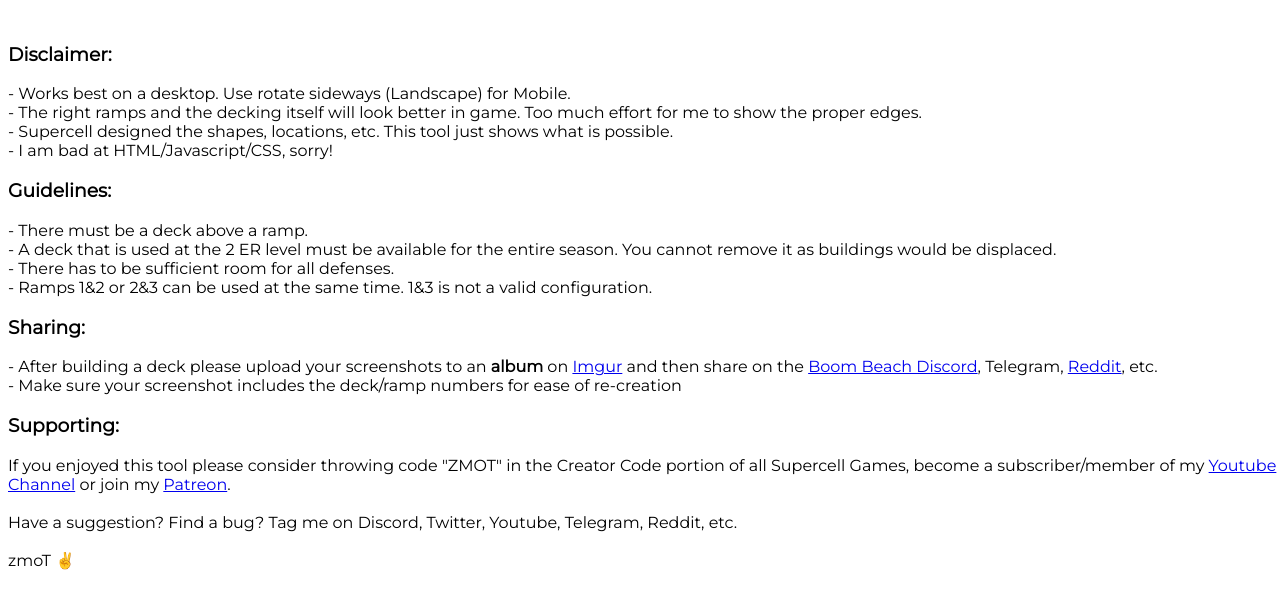
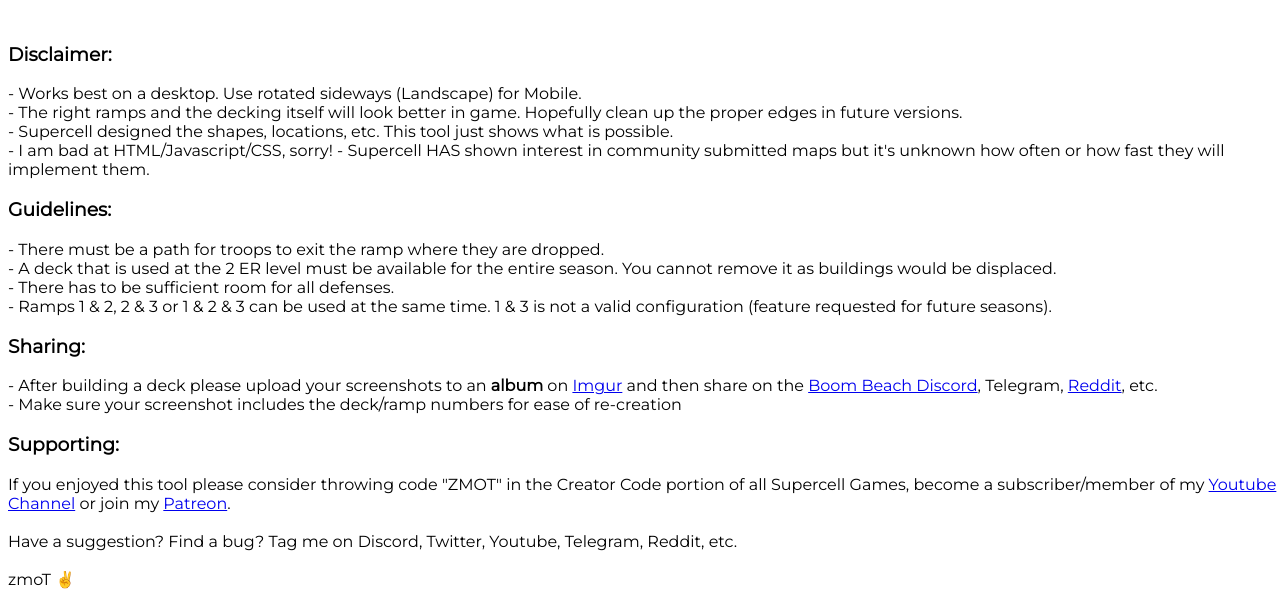
Before and after one commit to zmoTbb/zmotbb.github.io, a plain HTML site: page index.html in a window 1280 px wide. Shown: the part 751-1340 px from the top of the page. Drawn offline with nearby package versions, Linux system fonts and the light colour scheme.

Commit message:
Update index.html

```diff
--- a/index.html
+++ b/index.html
@@ -84,16 +84,17 @@
   <div class=details>
 
     <h3>Disclaimer:</h3>
-    - Works best on a desktop. Use rotate sideways (Landscape) for Mobile.<br>
-    - The right ramps and the decking itself will look better in game. Too much effort for me to show the proper edges.<br>
+    - Works best on a desktop. Use rotated sideways (Landscape) for Mobile.<br>
+    - The right ramps and the decking itself will look better in game. Hopefully clean up the proper edges in future versions.<br>
     - Supercell designed the shapes, locations, etc. This tool just shows what is possible. <br>
     - I am bad at HTML/Javascript/CSS, sorry!
+    - Supercell HAS shown interest in community submitted maps but it's unknown how often or how fast they will implement them.
 
     <h3>Guidelines:</h3>
-    - There must be a deck above a ramp.<br>
+    - There must be a path for troops to exit the ramp where they are dropped.<br>
     - A deck that is used at the 2 ER level must be available for the entire season. You cannot remove it as buildings would be displaced.<br>
     - There has to be sufficient room for all defenses.<br>
-    - Ramps 1&2 or 2&3 can be used at the same time. 1&3 is not a valid configuration.
+    - Ramps 1 & 2, 2 & 3 or 1 & 2 & 3 can be used at the same time. 1 & 3 is not a valid configuration (feature requested for future seasons).
     <h3>Sharing:</h3>
     - After building a deck please upload your screenshots to an <b>album</b> on <a href="https://imgur.com/">Imgur</a> and then share on the <a href="https://discord.gg/BoomBeach">Boom Beach Discord</a>, Telegram, <a href="https://www.Reddit.com/r/boombeach">Reddit</a>, etc.<br>
     - Make sure your screenshot includes the deck/ramp numbers for ease of re-creation
```
